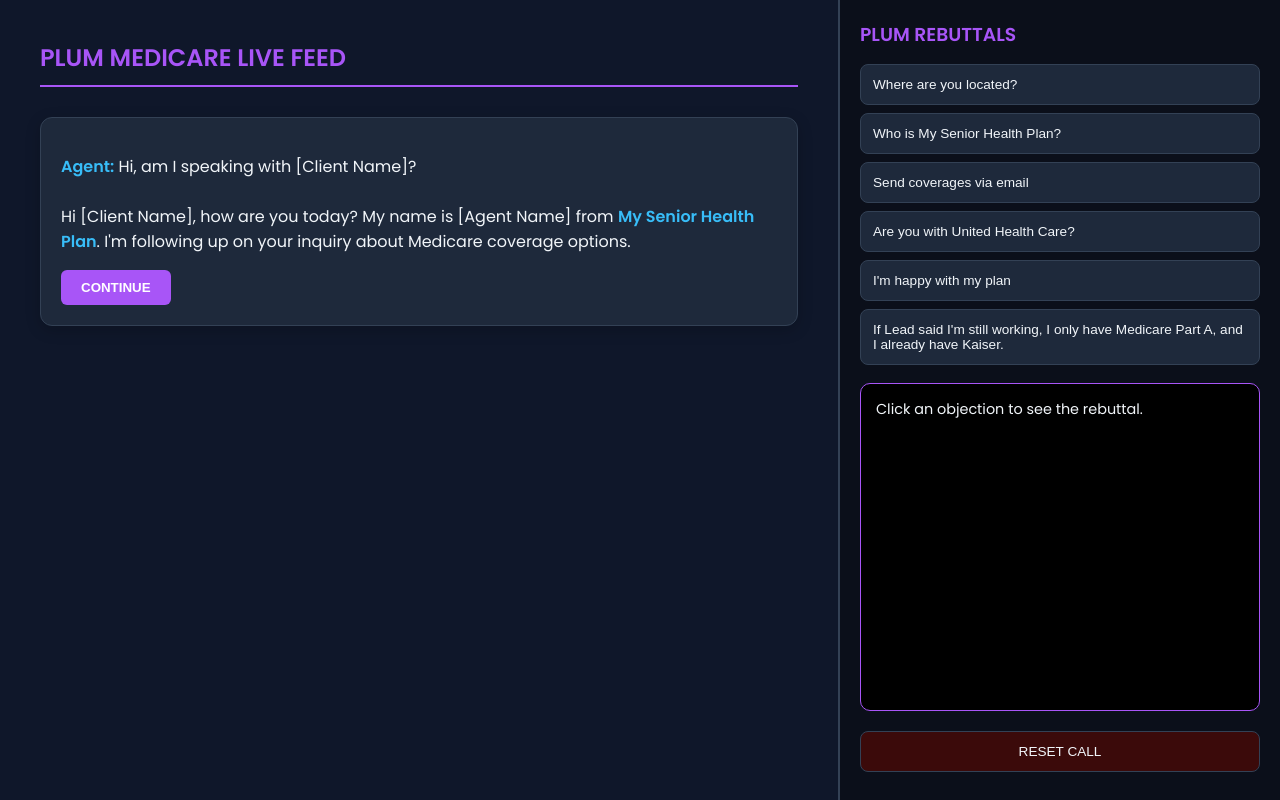
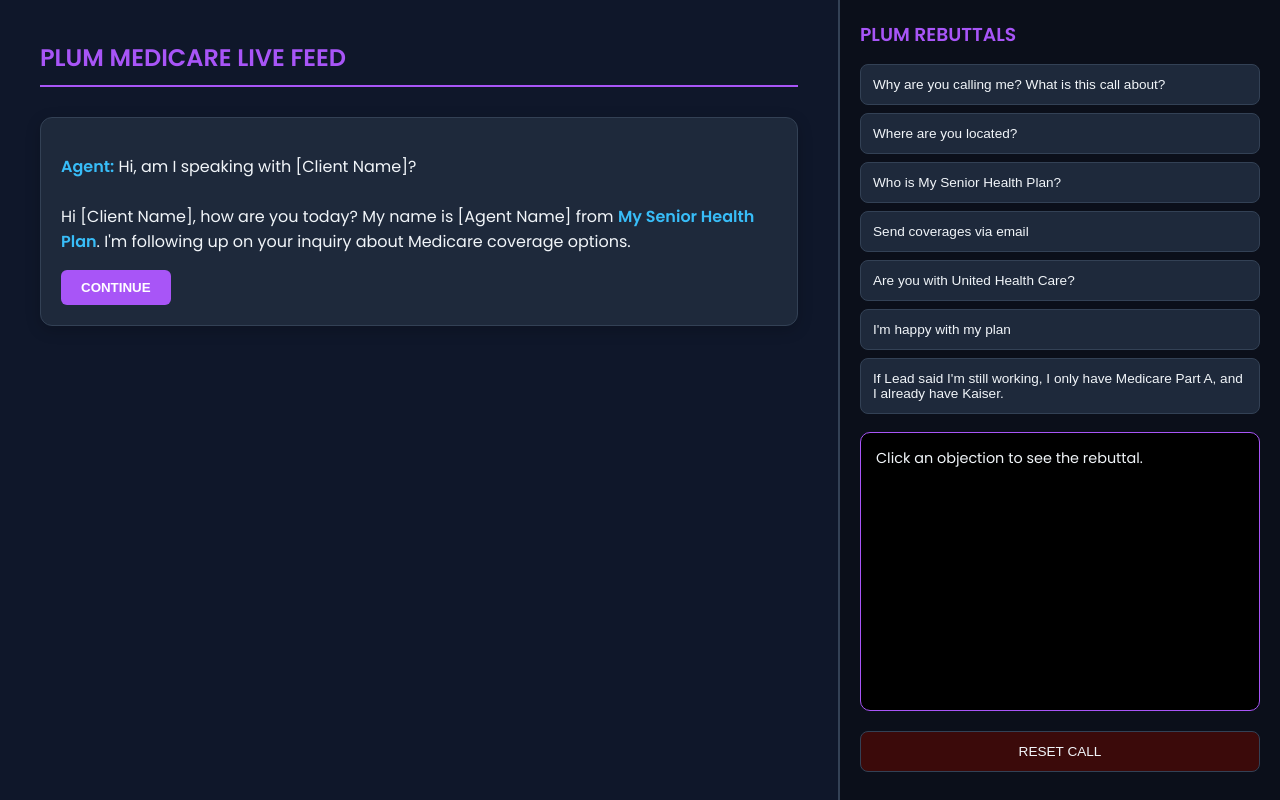
Before and after one commit to igcodeui/plum, a plain HTML site: page index.html in a window 1280 px wide. Drawn offline with Linux system fonts and the light colour scheme.

Commit message:
Update index.html

```diff
--- a/index.html
+++ b/index.html
@@ -217,6 +217,7 @@
     <div class="rebuttal-sidebar">
         <h3 style="color: var(--plum); margin: 0 0 15px 0;">PLUM REBUTTALS</h3>
         <div class="rebuttal-menu">
+            <button class="rebuttal-btn" onclick="setReb('me')">Why are you calling me? What is this call about?</button>
             <button class="rebuttal-btn" onclick="setReb('loc')">Where are you located?</button>
             <button class="rebuttal-btn" onclick="setReb('who')">Who is My Senior Health Plan?</button>
             <button class="rebuttal-btn" onclick="setReb('email')">Send coverages via email</button>
@@ -248,6 +249,7 @@
         function setReb(key) {
             const box = document.getElementById('reb-box');
             const data = {
+                'me': "<strong>Rebuttal:</strong> The reason for our call today is to follow up on your recent internet inquiry regarding Medicare insurance.  We're reaching out to offer you a complimentary plan review to make sure you have the strongest benefits.  May I transfer you now to a benefits specialist who can assist you?",
                 'loc': "<strong>Rebuttal:</strong> My Senior Health Plan is located in San Diego California.",
                 'who': "<strong>Rebuttal:</strong> Great question. We’re with My Senior Health Plan, a licensed Medicare insurance agency and we are responding to an inquiry you submitted online recently. We represent several Medicare insurance providers to help seniors review their coverage and make sure they're receiving all the benefits they may qualify for.",
                 'email': "<strong>Rebuttal:</strong> We often send our plan comparisons by email so you can review them in detail.",
```
